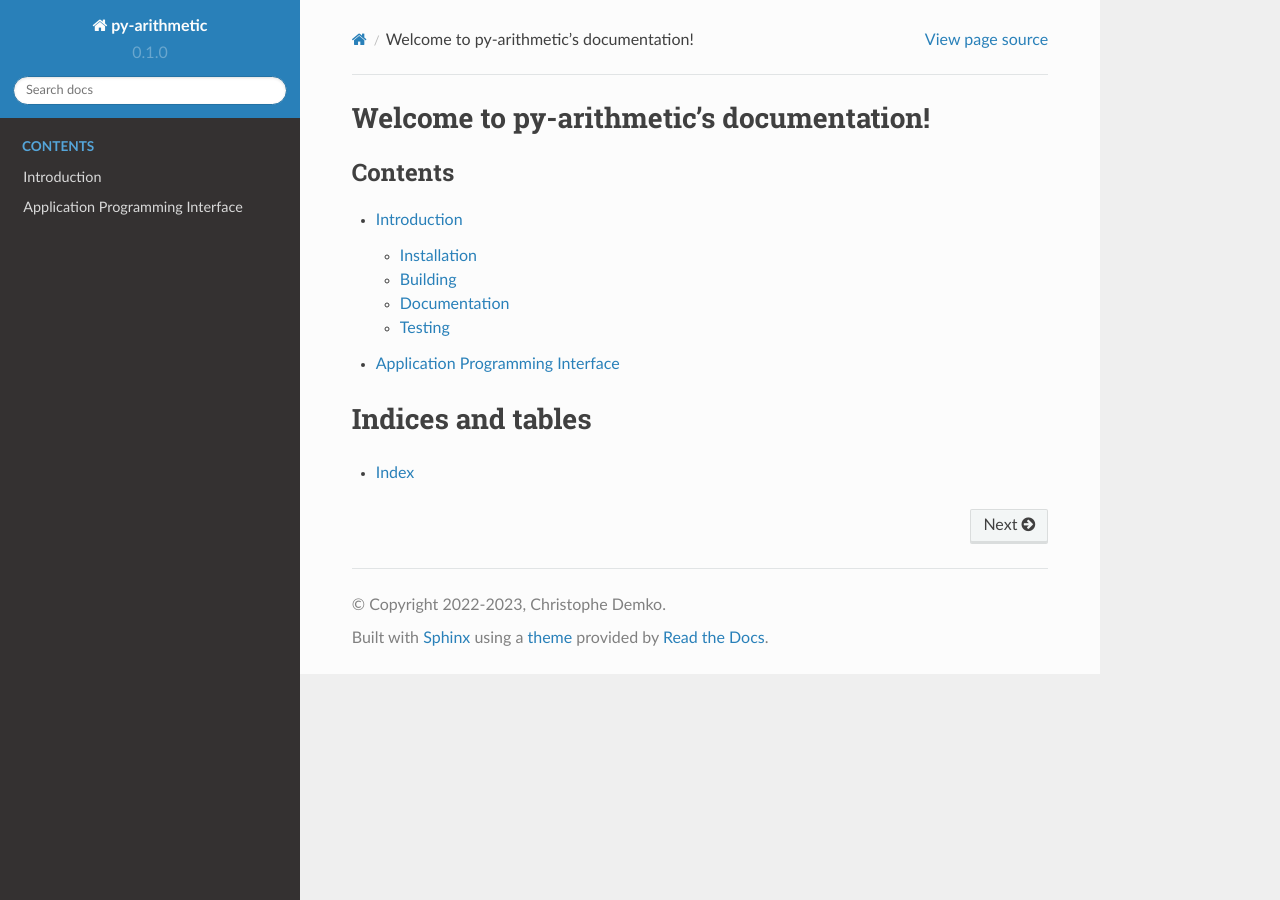
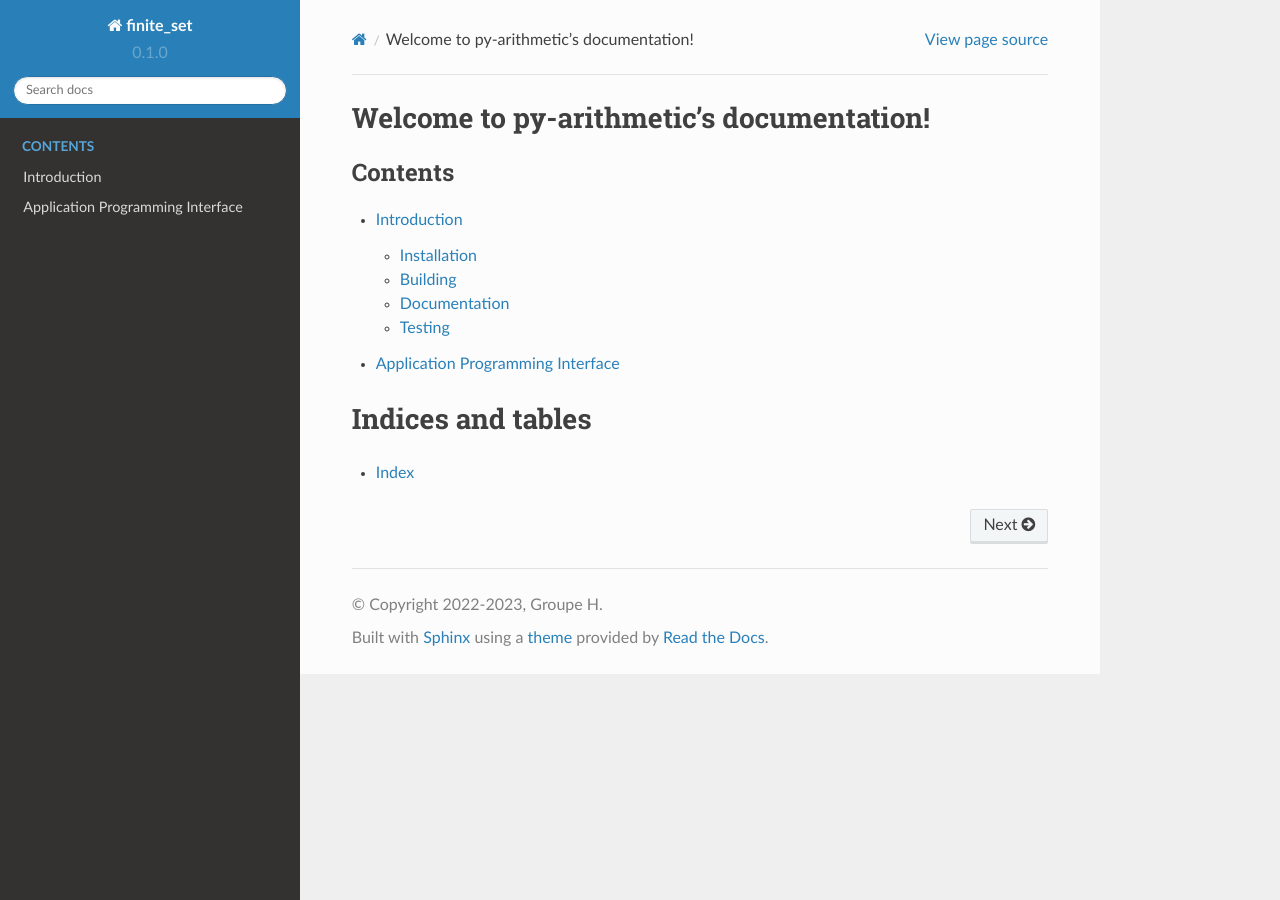
Before and after one commit to hou-12/finite_set, a Sphinx documentation site: the page built from docs/index.rst, in a window 1280 px wide. Built offline with Sphinx 7.4.7 and the Read the Docs theme 2.0.0, drawn with Linux system fonts in a browser that asks for light colours.

Commit message:
Update conf.py

```diff
--- a/docs/conf.py
+++ b/docs/conf.py
@@ -5,8 +5,8 @@ import sys
 
 from datetime import date
 
-author = "Christophe Demko"
-project = "py-arithmetic"
+author = "Groupe H"
+project = "finite_set"
 version = "0.1.0"
 
 year = date.today().year
```
